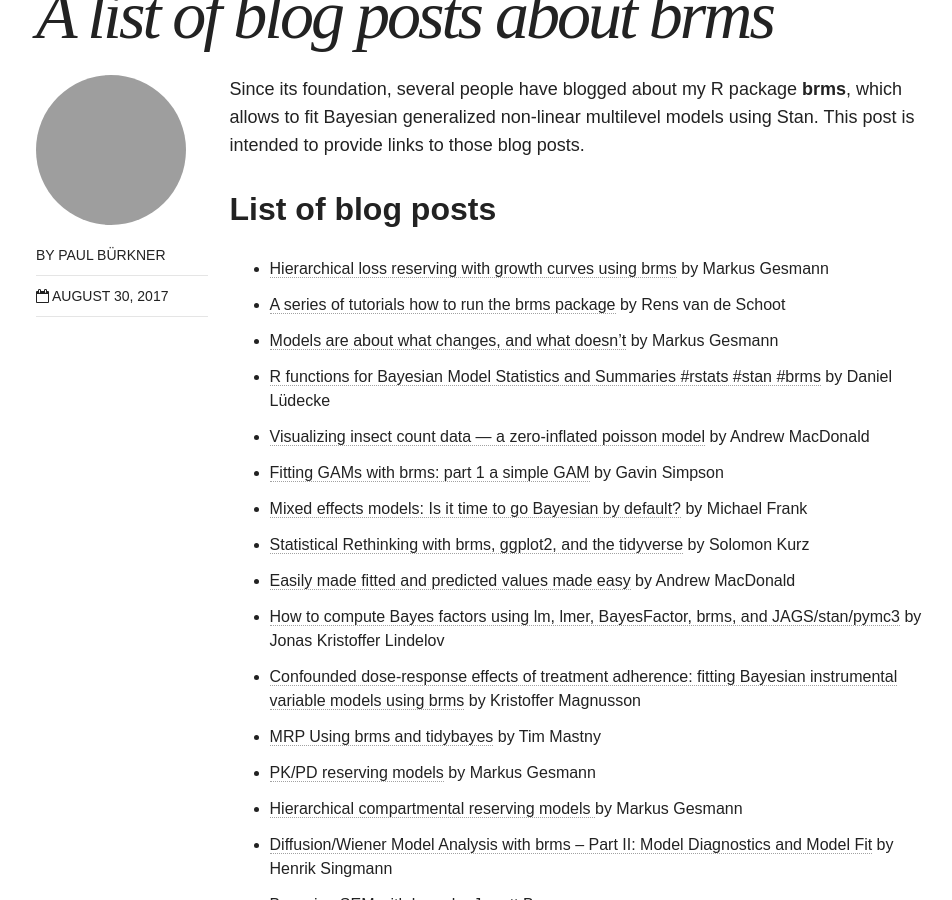
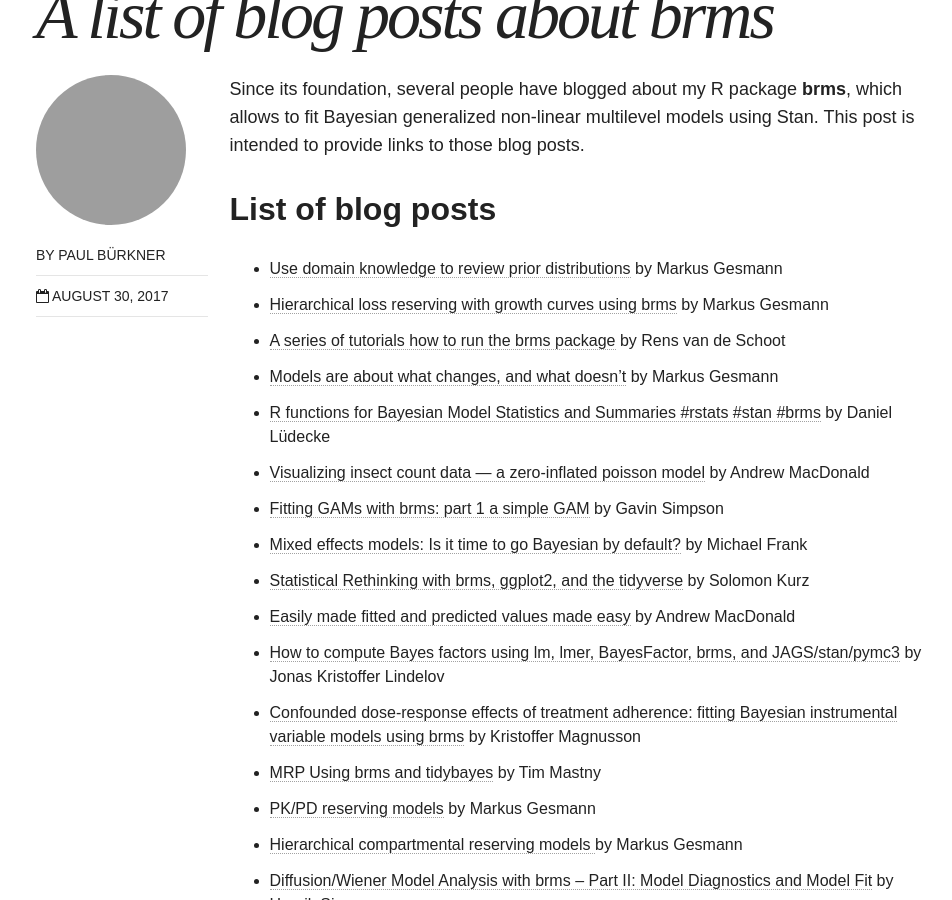
Before and after one commit to paul-buerkner/paul-buerkner.github.io, a Jekyll site: the page built from _posts/blog/2017-08-30-brms-blogposts.md, in a window 1280 px wide and 900 px high, scrolled down 497 px. Shown: the whole window, without its empty margins (150-1102 px from the left). Built offline with Jekyll 4.4.1, drawn with Linux system fonts in a browser that asks for light colours; nearby versions of some CDN libraries.

Commit message:
mention new blog post

```diff
--- a/_posts/blog/2017-08-30-brms-blogposts.md
+++ b/_posts/blog/2017-08-30-brms-blogposts.md
@@ -13,6 +13,7 @@ Since its foundation, several people have blogged about my R package **brms**, w
 
 ## List of blog posts
 
+- [Use domain knowledge to review prior distributions](https://magesblog.com/post/2018-08-02-use-domain-knowledge-to-review-prior-predictive-distributions/) by Markus Gesmann
 - [Hierarchical loss reserving with growth curves using brms](https://magesblog.com/post/2018-07-15-hierarchical-loss-reserving-with-growth-cruves-using-brms/) by Markus Gesmann
 - [A series of tutorials how to run the brms package](https://www.rensvandeschoot.com/tutorials/brms/) by Rens van de Schoot
 - [Models are about what changes, and what doesn't](https://magesblog.com/post/modelling-change/) by Markus Gesmann
```
